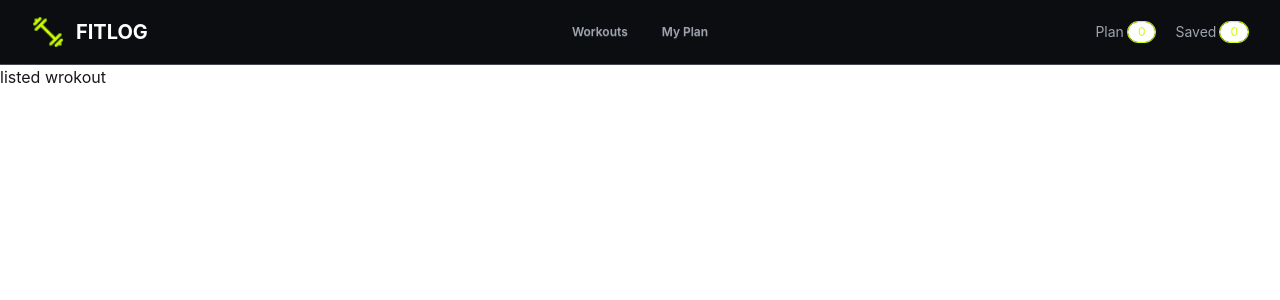
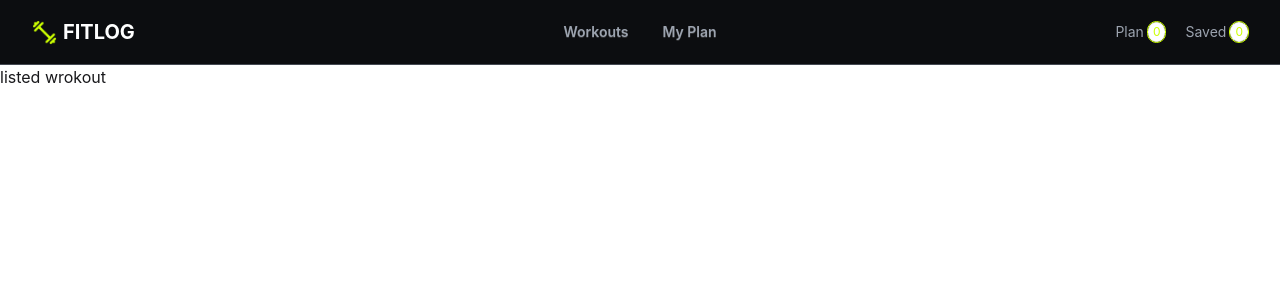
Before and after one commit to CoderYeasin2004/FitLog, a Next.js app: page /my-plan in a window 1280 px wide. Shown: the top 300 px of the page. Built offline with nearby package versions, Linux system fonts and the light colour scheme.

Commit message:
Exercise card details added

```diff
--- /dev/null
+++ b/src/app/Workouts/page.tsx
@@ -0,0 +1,14 @@
+import Banner from '@/components/homepage/Banner';
+import ExerciseCards from '@/components/homepage/ExerciseCards';
+import React from 'react';
+
+const HomePage = () => {
+  return (
+    <div>
+      <Banner />
+      <ExerciseCards />
+    </div>
+  );
+};
+
+export default HomePage;
--- a/src/app/cards/page.tsx
+++ /dev/null
@@ -1,11 +0,0 @@
-import React from 'react';
-
-const page = () => {
-    return (
-        <div>
-            cards is render
-        </div>
-    );
-};
-
-export default page;
--- a/src/components/homepage/Banner.tsx
+++ b/src/components/homepage/Banner.tsx
@@ -27,9 +27,9 @@ const Banner = () => {
           into today`s plan, and watch the week`s work add up.
         </p>
 
-        <button className="mt-5 rounded-md bg-[#C2F800] px-4 py-2 text-[10px] font-bold text-black transition hover:bg-[#c5ff33]">
-          BROWSE WORKOUTS
-        </button>
+        <button className="mt-5 block mx-auto rounded-md bg-[#C2F800] px-4 py-2 text-[10px] font-bold text-black transition hover:bg-[#c5ff33] md:mx-0">
+  BROWSE WORKOUTS
+</button>
       </div>
 
       {/* Right Side */}
--- a/src/components/homepage/ExerciseCards.tsx
+++ b/src/components/homepage/ExerciseCards.tsx
@@ -15,7 +15,6 @@ const getExerciseCards = async () => {
 const ExerciseCards = async () => {
   const getExerciseCardsData = await getExerciseCards();
 
-  console.log(getExerciseCardsData, "exercisecards");
 
   return (
     <section className="container mx-auto px-4 py-10">
--- a/src/components/shared/ExerciseCard.tsx
+++ b/src/components/shared/ExerciseCard.tsx
@@ -1,6 +1,8 @@
 import Image from "next/image";
 import React from "react";
 import { IExercise } from "@/types/exercise.type";
+import { link } from "node:fs";
+import Link from "next/link";
 
 interface ExerciseCardProps {
   exercise: IExercise;
@@ -8,6 +10,10 @@ interface ExerciseCardProps {
 
 const ExerciseCard = ({ exercise }: ExerciseCardProps) => {
   return (
+
+
+
+    <Link href={`./Workouts/${exercise.id}`}>
     <div className="group w-full overflow-hidden rounded-2xl border border-[#292C33] bg-[#15171D] shadow-lg transition-all duration-300 hover:-translate-y-2 hover:border-[#C2F800] hover:shadow-[0_10px_30px_rgba(194,248,0,0.12)]">
 
       {/* Image */}
@@ -67,6 +73,7 @@ const ExerciseCard = ({ exercise }: ExerciseCardProps) => {
 
       </div>
     </div>
+    </Link>
   );
 };
 
--- a/src/components/shared/Navbar.tsx
+++ b/src/components/shared/Navbar.tsx
@@ -1,102 +1,119 @@
 import Image from "next/image";
 import React from "react";
 import logo from "@/assets/logo.png";
+import Link from "next/link";
 
 const Navbar = () => {
   return (
     <nav className="w-full border-b border-[#444952] bg-[#0c0d10]">
+      <div className="navbar container mx-auto w-full max-w-[1400px] px-2 sm:px-5 lg:px-8">
 
-      <div className="navbar container mx-auto w-full max-w-[1400px] px-3 sm:px-5 lg:px-8">
-
-        {/* LEFT */}
+        {/* ================= LEFT ================= */}
         <div className="navbar-start">
 
           {/* Hamburger - Mobile */}
           <div className="dropdown md:hidden">
             <button
               tabIndex={0}
-              className="btn btn-ghost btn-sm text-[#9CA3AF]"
+              className="btn btn-ghost btn-xs px-1 text-[#9CA3AF]"
             >
               ☰
             </button>
 
             <ul
               tabIndex={0}
-              className="menu menu-sm dropdown-content z-10 mt-3 w-48 rounded-box bg-[#15171D] p-2 text-[#9CA3AF] shadow"
+              className="menu menu-sm dropdown-content z-10 mt-3 w-40 rounded-box bg-[#15171D] p-2 text-[#9CA3AF] shadow"
             >
               <li>
-                <a>Workouts</a>
+                <Link href="/Workouts">
+                  Workouts
+                </Link>
               </li>
 
               <li>
-                <a>My Plan</a>
+                <Link href="/my-plan">
+                  My Plan
+                </Link>
               </li>
             </ul>
           </div>
 
           {/* Logo */}
-          <div className="flex items-center gap-3">
+          <Link
+            href="/"
+            className="flex items-center gap-1.5"
+          >
             <Image
               src={logo}
               alt="FitLog Logo"
-              width={32}
-              height={32}
+              width={25}
+              height={25}
             />
 
-            <h2 className="text-lg font-bold text-white sm:text-xl">
+            <h2 className="text-xs font-bold text-white sm:text-xl">
               FITLOG
             </h2>
-          </div>
+          </Link>
 
         </div>
 
 
-        {/* CENTER */}
+        {/* ================= CENTER ================= */}
+        {/* Desktop only */}
         <div className="navbar-center hidden md:flex">
-          <div className="flex gap-2">
+          <div className="flex items-center gap-2">
 
-            <a className="btn btn-ghost btn-sm rounded-2xl text-[#9CA3AF] transition hover:text-[#C2F800]">
+            <Link
+              href="/Workouts"
+              className="btn btn-ghost btn-sm rounded-2xl px-3 text-sm text-[#9CA3AF] transition hover:text-[#C2F800]"
+            >
               Workouts
-            </a>
+            </Link>
 
-            <a className="btn btn-ghost btn-sm rounded-2xl text-[#9CA3AF] transition hover:text-[#C2F800]">
+            <Link
+              href="/my-plan"
+              className="btn btn-ghost btn-sm rounded-2xl px-3 text-sm text-[#9CA3AF] transition hover:text-[#C2F800]"
+            >
               My Plan
-            </a>
+            </Link>
 
           </div>
         </div>
 
 
-        {/* RIGHT */}
+        {/* ================= RIGHT ================= */}
         <div className="navbar-end">
-
-          <div className="flex items-center gap-3 sm:gap-5">
+          <div className="flex items-center gap-1.5 sm:gap-5">
 
             {/* Plan */}
-            <div className="hidden items-center gap-1 text-xs text-[#9CA3AF] sm:flex sm:text-sm">
+            <Link
+              href="/my-plan"
+              className="flex items-center gap-0.5 text-[9px] text-[#9CA3AF] sm:gap-1 sm:text-sm"
+            >
               <span>Plan</span>
 
-              <span className="badge badge-xs rounded-4xl text-[#ccff00] outline-1 sm:badge-sm">
+              <span className="badge badge-xs rounded-full px-1 text-[8px] text-[#ccff00] outline-1 sm:badge-sm sm:text-xs">
                 0
               </span>
-            </div>
+            </Link>
 
 
             {/* Saved */}
-            <div className="hidden items-center gap-1 text-xs text-[#9CA3AF] sm:flex sm:text-sm">
+            <Link
+              href="/saved"
+              className="flex items-center gap-0.5 text-[9px] text-[#9CA3AF] sm:gap-1 sm:text-sm"
+            >
               <span>Saved</span>
 
-              <span className="badge badge-xs rounded-4xl text-[#ccff00] outline-1 sm:badge-sm">
+              <span className="badge badge-xs rounded-full px-1 text-[8px] text-[#ccff00] outline-1 sm:badge-sm sm:text-xs">
                 0
               </span>
-            </div>
+            </Link>
 
           </div>
-
         </div>
 
       </div>
-
     </nav>
   );
 };
```
Also changed, not shown: src/app/Workouts/[id]/page.tsx (added, +194 -0 lines).
